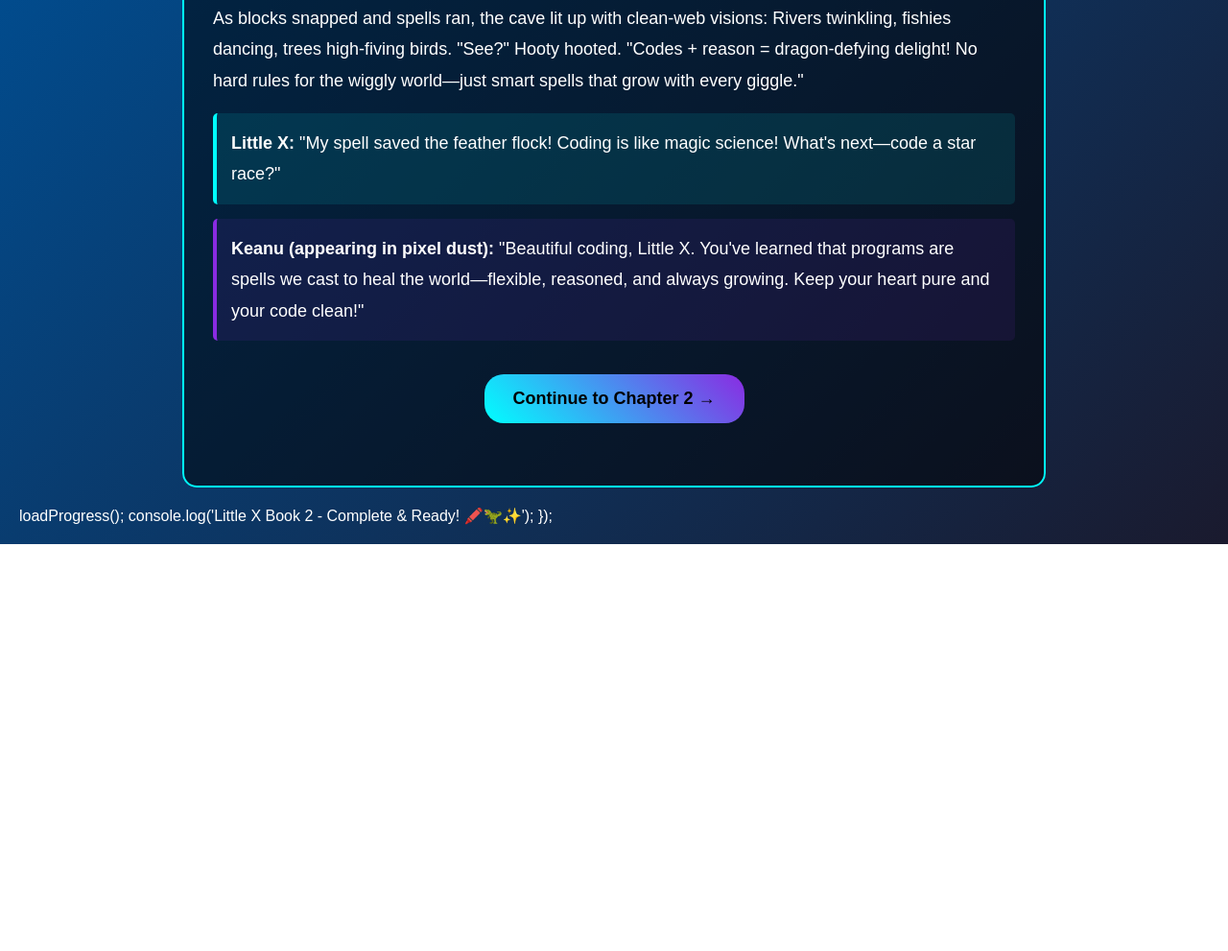
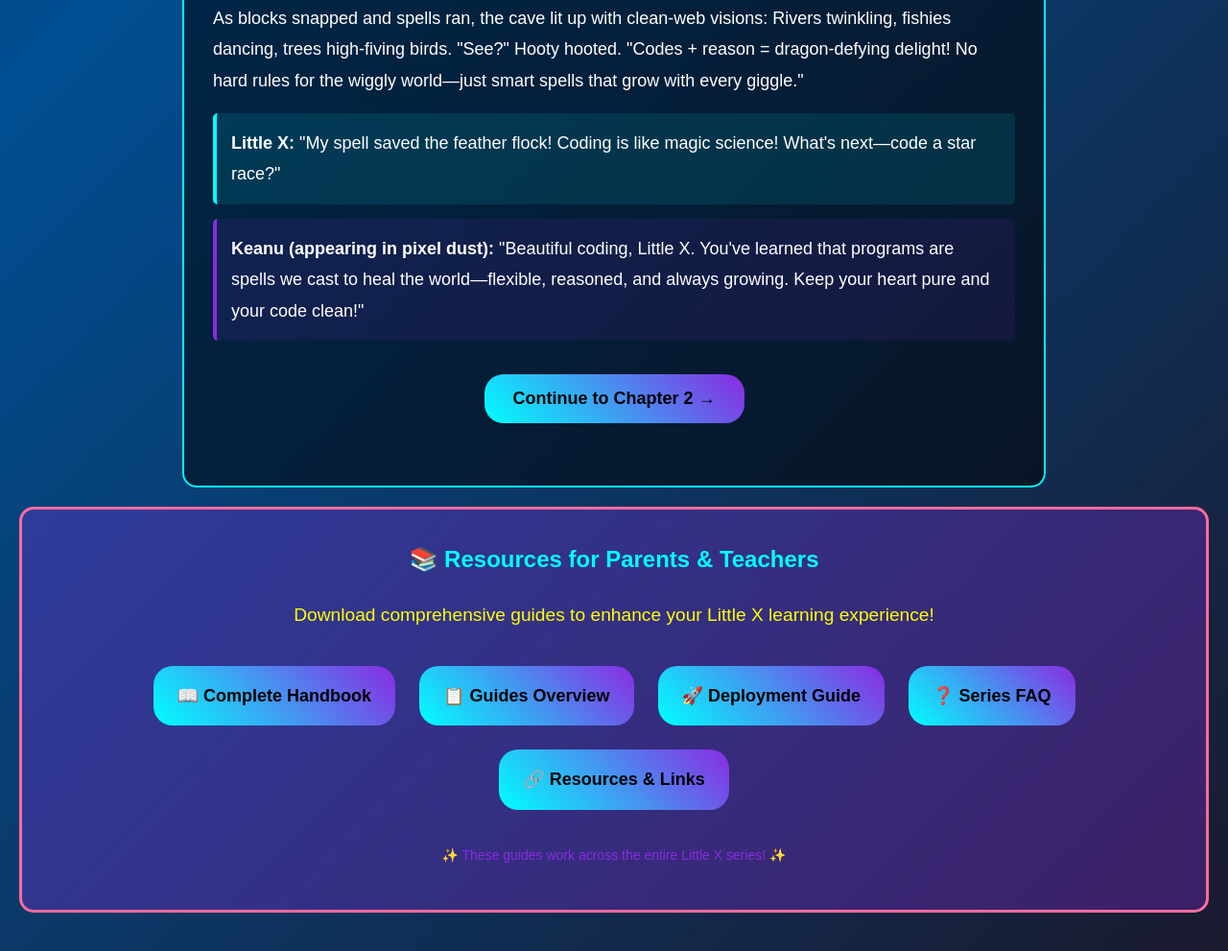
Before and after one commit to coldnsteel/Little-x-Book4, a plain HTML site: page index.html in a window 1280 px wide. Shown: the part 2048-3039 px from the top of the page at 96% size. Before the commit the page ends 2615 px from the top, so only its background shows below. Drawn offline with Linux system fonts and the light colour scheme.

Commit message:
Update index.html

```diff
--- a/index.html
+++ b/index.html
@@ -672,14 +672,37 @@
             drawCodeWeb();
         });
     </script>
-        loadProgress();
-            console.log('Little X Book 2 - Complete & Ready! 🖍️🦖✨');
-        });
-    </script>
+
+    <!-- Resources Section -->
+    <div class="chapter" style="background: rgba(138, 43, 226, 0.3); text-align: center; border: 3px solid #ff6b9d;">
+        <h2>📚 Resources for Parents & Teachers</h2>
+        <p style="font-size: 1.2em; margin: 20px 0; color: #ffff00;">
+            Download comprehensive guides to enhance your Little X learning experience!
+        </p>
+        <div style="margin: 30px 0; display: flex; flex-wrap: wrap; gap: 15px; justify-content: center;">
+            <a href="little-x-complete-handbook.pdf" download class="btn" style="display: inline-block; text-decoration: none; font-size: 18px; padding: 15px 25px;">
+                📖 Complete Handbook
+            </a>
+            <a href="guides-little-x.pdf" download class="btn" style="display: inline-block; text-decoration: none; font-size: 18px; padding: 15px 25px;">
+                📋 Guides Overview
+            </a>
+            <a href="little-x-deployment-guide.pdf" download class="btn" style="display: inline-block; text-decoration: none; font-size: 18px; padding: 15px 25px;">
+                🚀 Deployment Guide
+            </a>
+            <a href="little-x-series-faq.pdf" download class="btn" style="display: inline-block; text-decoration: none; font-size: 18px; padding: 15px 25px;">
+                ❓ Series FAQ
+            </a>
+            <a href="little-x-resources-links.pdf" download class="btn" style="display: inline-block; text-decoration: none; font-size: 18px; padding: 15px 25px;">
+                🔗 Resources & Links
+            </a>
+        </div>
+        <p style="font-size: 14px; color: #8a2be2; margin-top: 20px;">
+            ✨ These guides work across the entire Little X series! ✨
+        </p>
+    </div>
+
     <!-- Audio Narration System -->
     <script src="https://coldnsteel.github.io/GMSRFC/little-x-audio-narration.js"></script>
-</body>
-</html>
 
 </body>
 </html>
```
